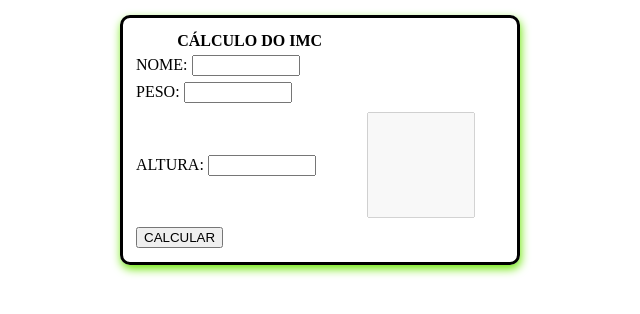
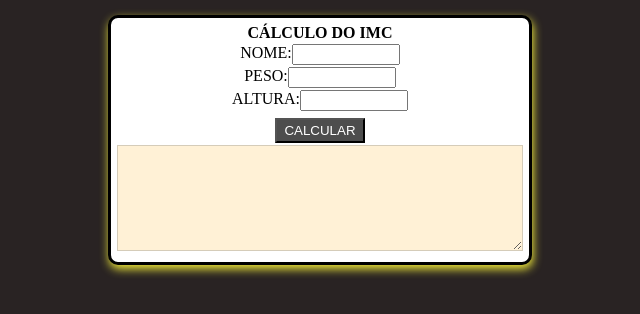
Before and after one commit to jhon1dev/Atividade02-js, a plain HTML site: page index.html in a window 1280 px wide. Shown: the whole page, without its empty margins (320-960 px from the left). Drawn offline with Linux system fonts and the light colour scheme.

Commit message:
Algumas alterações na disposição da saída de texto.

```diff
--- a/index.html
+++ b/index.html
@@ -11,12 +11,10 @@
 <body>
   <div class="tabela">
 
-
   <table>
     <tr>
     <th>CÁLCULO DO IMC</th>
     </tr>
-    <div class="entradas">
     <tr>
       <td>NOME: <input type="text" id="nome"></td>
     </tr>
@@ -26,11 +24,13 @@
     </tr>
     <tr>
       <td>ALTURA: <input type="text" id="altura"></td>
-    </div>
-      <td> <input type="text" id="output" disabled> </td>
+
     </tr>
     <tr>
-      <td> <button onclick=""> CALCULAR </button> </td>
+      <td> <button onclick="exibirInfos()"> CALCULAR </button> </td>
+    </tr>
+    <tr> <td> <textarea id="output" disabled> </textarea>
+    </td>
     </tr>
   </table>
     </div>
--- a/script.js
+++ b/script.js
@@ -0,0 +1,13 @@
+function exibirInfos(){
+  var nome = document.getElementById("nome").value;
+  var peso = document.getElementById("peso").value;
+  var altura = document.getElementById("altura").value;
+  var imc = calcularImc(peso, altura).toFixed(2);
+  var outPutText = "Olá, " + nome +"\nSeu IMC é de: " + imc
+
+  document.getElementById("output").value = outPutText;
+}
+
+function calcularImc(peso, altura){
+return peso / (altura * altura);
+}
--- a/style.css
+++ b/style.css
@@ -1,6 +1,7 @@
 html {
   padding:0px;
   margin:0px;
+  background-color: #292323;
 }
 
 .tabela{
@@ -12,18 +13,41 @@ html {
 table{
 /*   display: flex; */
   border: solid;
+  background-color: white;
     border-radius: 10px;
-    box-shadow: 1px 4px 10px #6de708;
+    box-shadow: 1px 4px 10px #f2ec3a;
     height: 250px;
     width: 400px;
-  padding:10px;
+  padding:3px;
 }
 
 table input{
+  display:flex;
+  text-align: center;
+  gap:100px;
   width: 100px;
 }
 
+table td{
+  display: inline-flex;
+}
+
+tr{
+  display: flex;
+  align-items: center;
+  justify-content: center;
+}
+
+tr button{
+  margin-top: 5px;
+    width: 90px;
+    height: 25px;
+    background-color: rgb(77, 77, 77);
+    color: white;
+}
+
 #output{
+  background-color: #fff1d6;
   height: 100px;
-  width: 100px;
+  width: 400px;
 }
```
